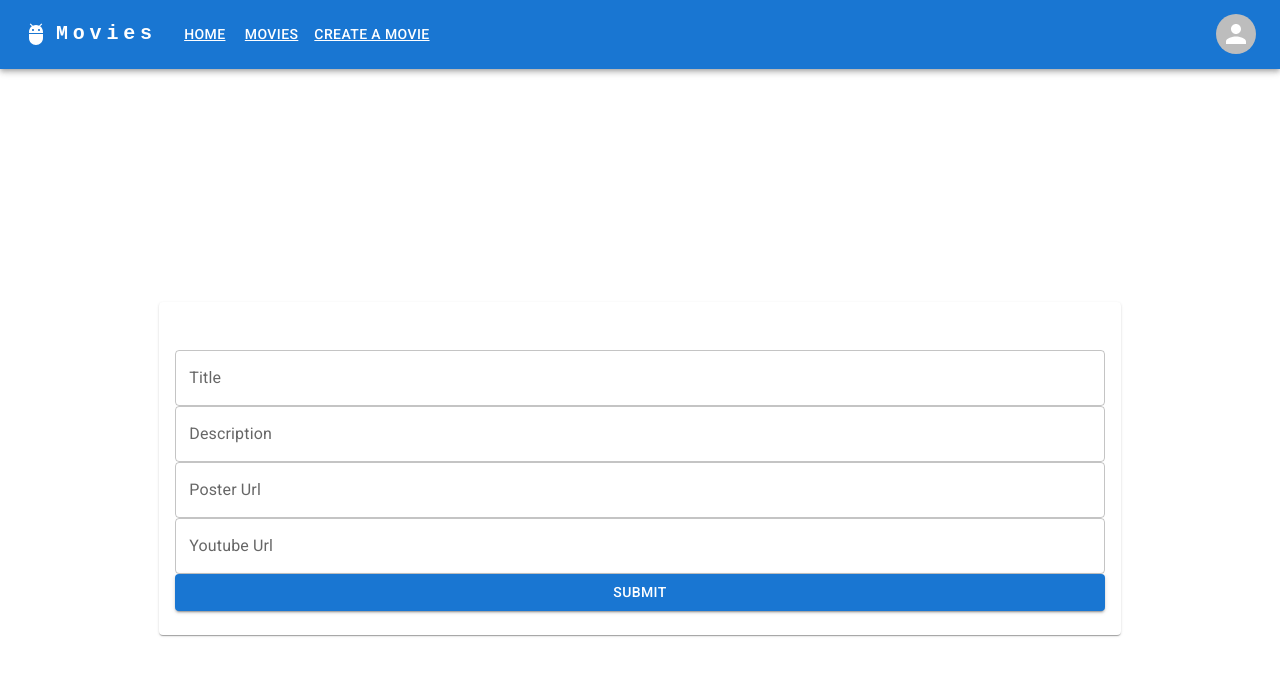
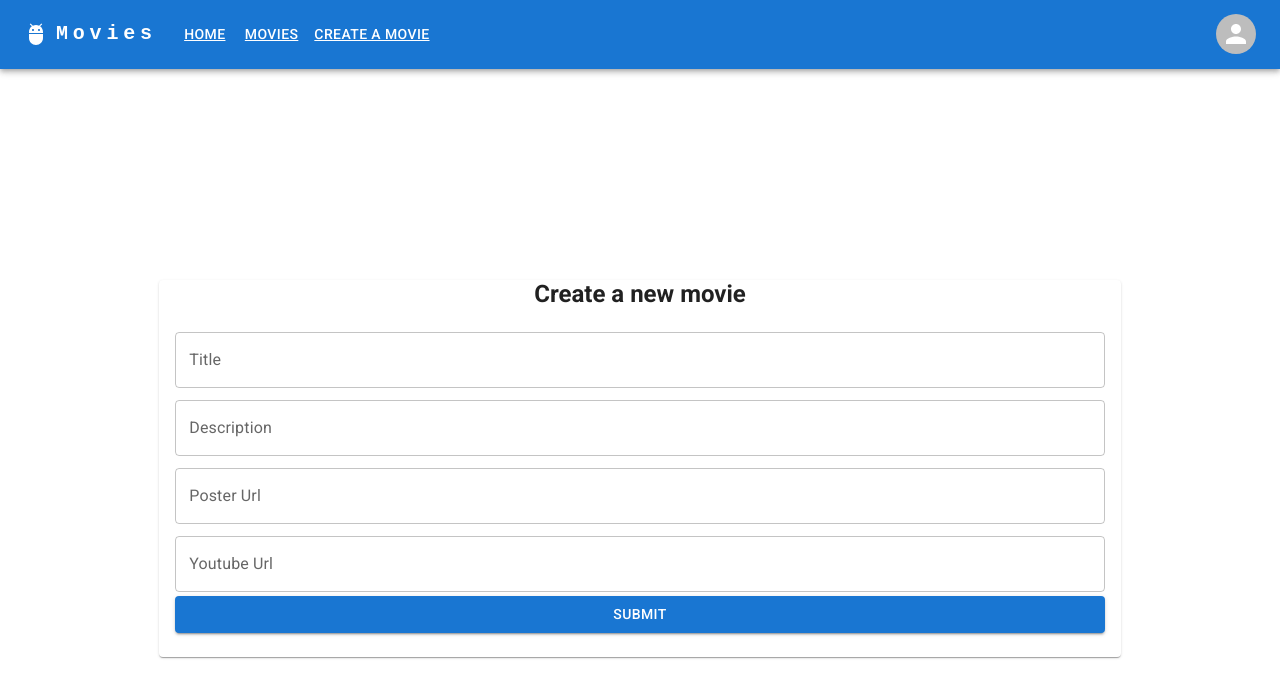
Before and after one commit to kriskodo/Advance_Academy, a React (Create React App) app in the folder movies-app/movies-react/: page /movies/create in a window 1280 px wide. Shown: the top 698 px of the page. Built offline with nearby package versions, Linux system fonts and the light colour scheme.

Commit message:
implement create movie form with MUI

```diff
--- a/movies-app/movies-react/src/components/Movie/Movie.css
+++ b/movies-app/movies-react/src/components/Movie/Movie.css
@@ -7,4 +7,5 @@
     margin-bottom: 50px;
     padding: 20px;
     box-shadow: 5px 10px 20px #222222;
+    max-width: 250px;
 }
--- a/movies-app/movies-react/src/components/MovieCreate/MovieCreate.js
+++ b/movies-app/movies-react/src/components/MovieCreate/MovieCreate.js
@@ -4,7 +4,7 @@ import MuiForm from '@Components/MuiForm/MuiForm';
 import apiMovies from '@Api/movies';
 import { useNavigate } from 'react-router';
 import Box from '@mui/material/Box';
-import { Card, CardContent, CardHeader } from '@mui/material';
+import { Card, CardContent } from '@mui/material';
 
 function FormCreateMovie() {
   const navigate = useNavigate();
@@ -49,7 +49,8 @@ function FormCreateMovie() {
       minHeight="100vh"
     >
       <Card>
-        <CardHeader>Create a new movie</CardHeader>
+        <h2>Create a new movie</h2>
+
         <CardContent>
           <MuiForm {...formConfig} />
         </CardContent>
--- a/movies-app/movies-react/src/components/MoviePage/MoviePage.js
+++ b/movies-app/movies-react/src/components/MoviePage/MoviePage.js
@@ -23,7 +23,7 @@ import FavoriteBorderIcon from '@mui/icons-material/FavoriteBorder';
 import Typography from '@mui/material/Typography';
 import apiMovies from '@Api/movies';
 import MovieComments from '@Components/MovieComments/MovieComments';
-import { SafetyDivider } from '@mui/icons-material';
+import Container from '@mui/material/Container';
 
 function MoviePage() {
   const navigate = useNavigate();
@@ -134,14 +134,13 @@ function MoviePage() {
 
   const onMovieDelete = (movieId) => {
     apiMovies.deleteMovie(movieId)
-      .finally((res) => {
-        console.log(res);
+      .finally(() => {
         navigate('/movies');
       })
   }
 
   return (
-    <Box sx={{ width: '100%' }}>
+    <Container maxWidth="md">
       <Card variant="outlined">
         <CardContent>
           {isLoading && (
@@ -324,7 +323,7 @@ function MoviePage() {
           )}
         </CardContent>
       </Card>
-    </Box>
+    </Container>
   );
 }
 
--- a/movies-app/movies-react/src/components/MoviesPage/MoviesPage.js
+++ b/movies-app/movies-react/src/components/MoviesPage/MoviesPage.js
@@ -48,19 +48,19 @@ function MoviesPage() {
       <TextField id="standard-basic" value={search} onChange={handleSearch} label="Search for a movie" variant="standard" />
 
       <Grid container rowSpacing={1} columnSpacing={{ xs: 1, sm: 2, md: 3 }} margin="0 auto">
-        <Item>
         {isLoading
           ? (
+            <Grid>
               <div>Loading</div>
+            </Grid>
           )
           : correspondingMovies.map((movie) => (
-              <Grid xs={6} key={movie.id}>
+            <Grid key={movie.id}>
               <Item>
                 <Movie {...movie} />
               </Item>
             </Grid>
           ))}
-        </Item>
       </Grid>
     </Container>
   );
--- a/movies-app/movies-react/src/components/MuiForm/MuiForm.js
+++ b/movies-app/movies-react/src/components/MuiForm/MuiForm.js
@@ -15,7 +15,6 @@ function MuiForm({ initialValues, validationSchema, onSubmit }) {
       <form onSubmit={formik.handleSubmit}>
         {Object.keys(initialValues).map((name) => (
           <TextField
-            fullWidth
             id={name}
             key={name}
             name={name}
@@ -24,6 +23,8 @@ function MuiForm({ initialValues, validationSchema, onSubmit }) {
             onChange={formik.handleChange}
             error={formik.touched[name] && Boolean(formik.errors[name])}
             helperText={formik.touched[name] && formik.errors[name]}
+            fullWidth
+            margin="dense"
           />
         ))}
         <Button color="primary" variant="contained" fullWidth type="submit">
```
Also changed, not shown: 1 other file (tests, documents, lock files or other folders). Lines whose indentation alone changed are shown as unchanged.
